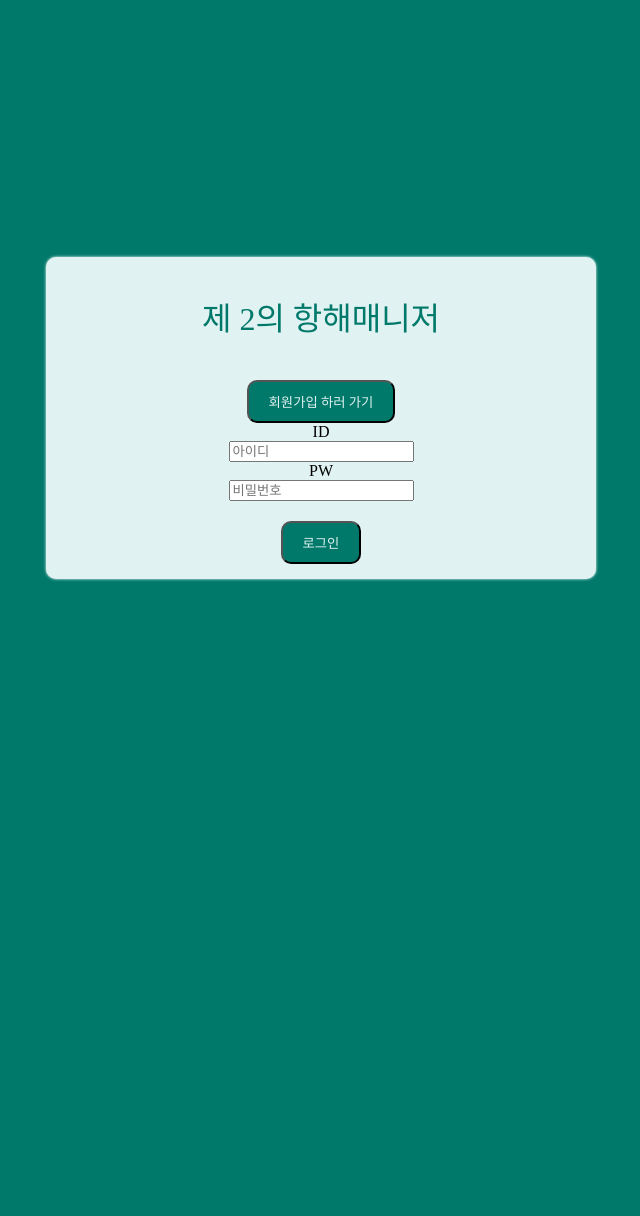
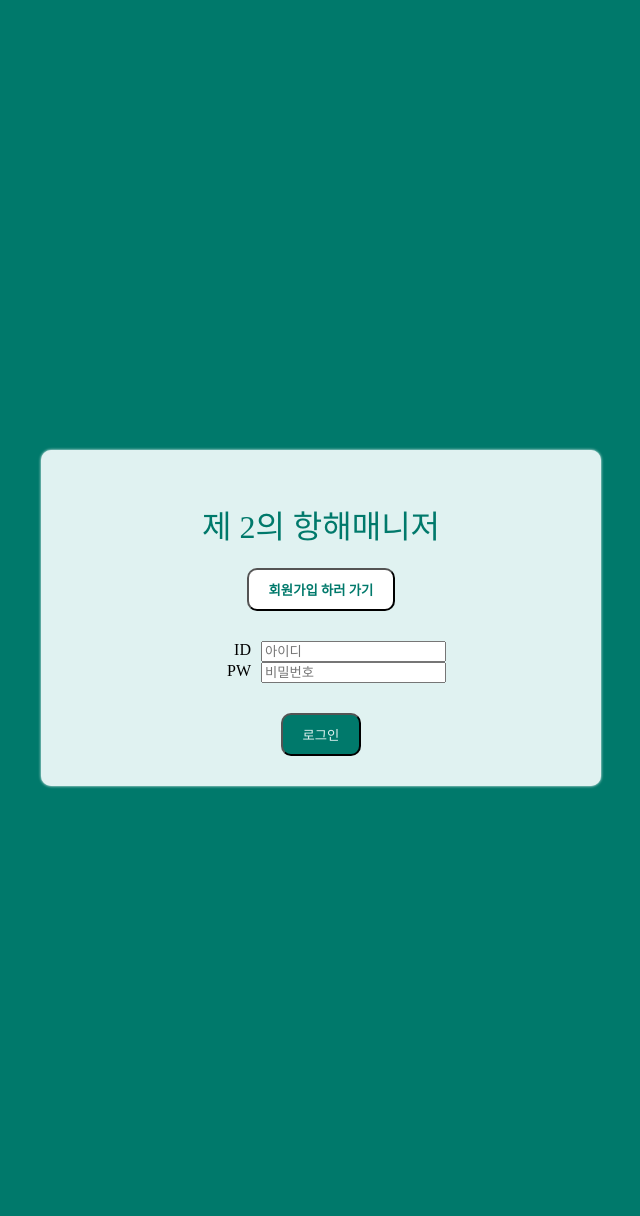
Before and after one commit to dkaodkaork/HanghaeManager, a Flask app: page /login/ in a window 1280 px wide. Shown: the whole page, without its empty margins (319-959 px from the left). Before the commit the page ends 581 px from the top, so only its background shows below. Run offline with Flask 2, Linux system fonts and the light colour scheme; some libraries are stand-ins or nearby versions; some web fonts are replaced.

Commit message:
design - 버튼 디자인 수정

```diff
--- a/templates/login.html
+++ b/templates/login.html
@@ -40,27 +40,34 @@
             font-weight: normal;
             font-style: normal;
             color: #00796B;}
+
+
         .button {
             background-color: var(--color-4);
             color: var(--color-3);
-            margin-top: 20px;
             border-radius: 10px;
             padding: 10px 20px;
              font-family: 'S-CoreDream-5Light';
             src: url('https://cdn.jsdelivr.net/gh/projectnoonnu/noonfonts_six@1.2/S-CoreDream-3Light.woff') format('woff');
             font-weight: normal;
             font-style: normal;
+            margin-top: 30px;
         }
-        .loginbutton {
-             background-color: var(--color-4);
-            color: var(--color-3);
-            margin-top: 20px;
+
+        .button:hover, .button:focus{
+            background-color: #2a9d8f;
+            color: white;
+        }
+        .joinbutton {
+            background-color: white;
+            color: var(--color-4);
             border-radius: 10px;
             padding: 10px 20px;
-             font-family: 'S-CoreDream-5Light';
+            font-family: 'S-CoreDream-5Light';
             src: url('https://cdn.jsdelivr.net/gh/projectnoonnu/noonfonts_six@1.2/S-CoreDream-3Light.woff') format('woff');
-            font-weight: normal;
+            font-weight: bold;
             font-style: normal;
+            margin-bottom: 30px;
 
         }
         .section{
@@ -69,7 +76,7 @@
             width: 100%;
             margin: 20px auto 0px auto;
             box-shadow: 0px 0px 3px 0px white;
-            padding: 15px 25px;
+            padding: 30px 30px;
             display: flex;
             flex-direction: column;
             text-align: center;
@@ -86,7 +93,22 @@
             display: flex;
             justify-content: center;
             align-items: center;
-            min-height: 100vh;}
+            min-height: 150vh;}
+
+        .label{
+            display: inline-block;
+            float: left;
+            clear: left;
+            text-align: right;
+            width: 80px;
+            margin-right: 10px;
+
+        }
+
+        .field-body{
+            display: inline-block;
+            float: left;
+        }
 
     </style>
     <script src="https://ajax.googleapis.com/ajax/libs/jquery/3.4.1/jquery.min.js"></script>
@@ -126,7 +148,7 @@
 <body>
 <div class="section">
     <h1 class="title">제 2의 항해매니저</h1>
-    <button class="loginbutton" onclick=window.location.href='/join'>회원가입 하러 가기</button>
+    <button class="joinbutton" onclick=window.location.href='/join'>회원가입 하러 가기</button>
     <div class="container" style="width:60%">
         <div class="field is-horizontal">
             <div class="field-label is-normal">
```
